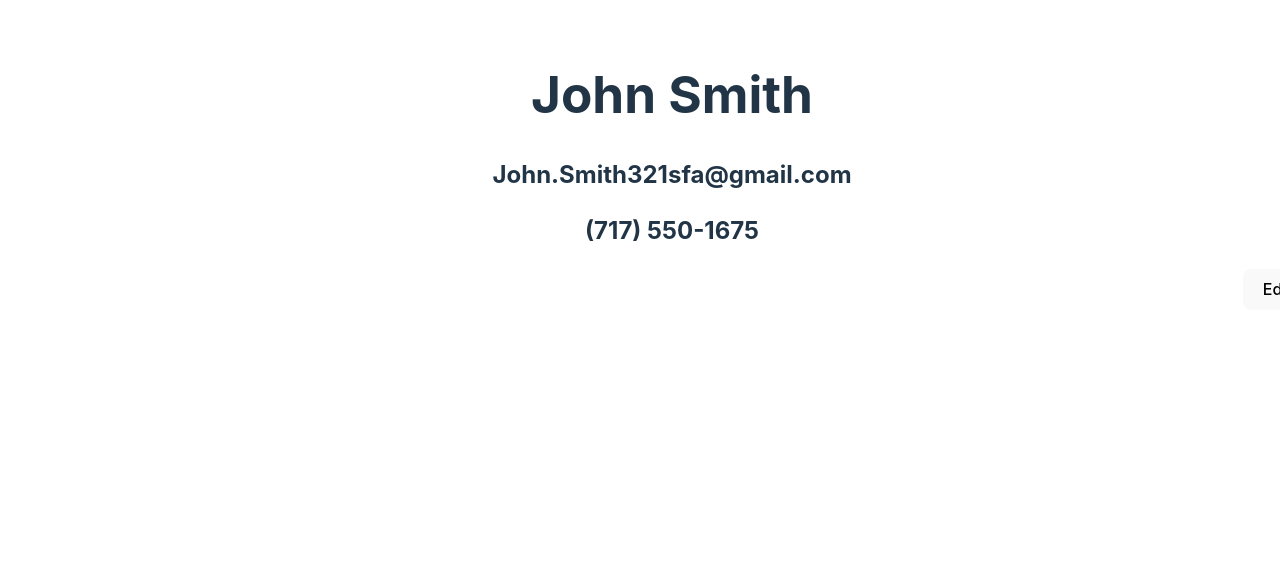
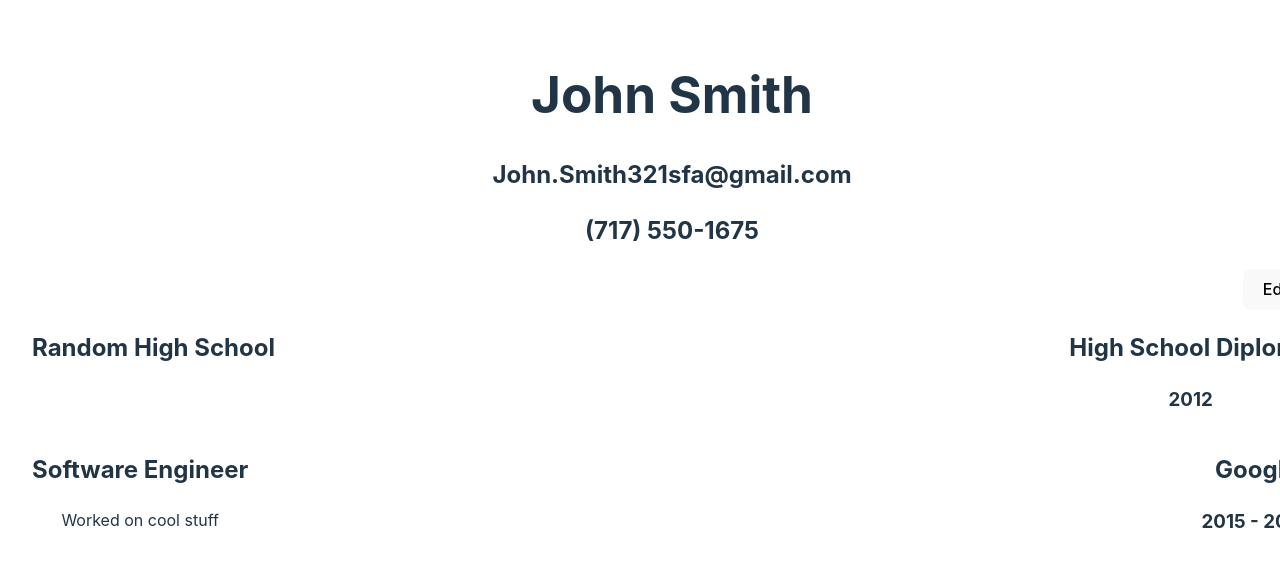
Before and after one commit to shannu1995/odin-project-cv-react, a React (Vite) app: page / in a window 1280 px wide. Shown: the top 566 px of the page. Built offline with nearby package versions, Linux system fonts and the light colour scheme.

Commit message:
Added rudimentaries of the other components and changed the title.

```diff
--- a/index.html
+++ b/index.html
@@ -4,7 +4,7 @@
     <meta charset="UTF-8" />
     <link rel="icon" type="image/svg+xml" href="/vite.svg" />
     <meta name="viewport" content="width=device-width, initial-scale=1.0" />
-    <title>Vite + React</title>
+    <title>CV Project</title>
   </head>
   <body>
     <div id="root" class="container"></div>
--- a/src/App.jsx
+++ b/src/App.jsx
@@ -3,11 +3,16 @@ import reactLogo from './assets/react.svg'
 import viteLogo from '/vite.svg'
 import './styles/App.css'
 import GeneralInfo from './components/GeneralInfo';
+import Education from './components/Education';
+import Experience from './components/Experience';
+
 function App() {
 
   return (
     <>
       <GeneralInfo/>
+      <Education/>
+      <Experience/>
     </>
   )
 }
--- /dev/null
+++ b/src/components/Education.jsx
@@ -0,0 +1,20 @@
+import { useState } from 'react'
+import '../styles/App.css'
+
+function Education({institution = "Random High School", diplomaName = "High School Diploma", year = 2012}){
+    const [education, setEducation] = useState({institution, diplomaName, year});
+    const [isEditing, setIsEditing] = useState(false);
+    return(
+        <div className='block'>
+            <div className='left-align'>
+                <h2>{education.institution}</h2>
+            </div>
+            <div className='right-align'>
+                <h2>{education.diplomaName}</h2>
+                <h3>{education.year}</h3>
+            </div>
+        </div>
+    );
+};
+
+export default Education;
--- /dev/null
+++ b/src/components/Experience.jsx
@@ -0,0 +1,21 @@
+import {useState} from 'react';
+import '../styles/App.css';
+
+function Experience({jobTitle = "Software Engineer", company = "Google", fromYear = 2015, toYear = 2020,
+    description = "Worked on cool stuff"}){
+    const [experience, setExperience] = useState({jobTitle, company, fromYear, toYear, description});
+    return (
+        <div className='block'>
+            <div className='left-align'>
+                <h2>{experience.jobTitle}</h2>
+                <p>{experience.description}</p>
+            </div>
+            <div className='right-align'>
+                <h2>{experience.company}</h2>
+                <h3>{experience.fromYear} - {experience.toYear}</h3>
+            </div>
+        </div>
+    );
+};
+
+export default Experience;
--- a/src/styles/App.css
+++ b/src/styles/App.css
@@ -60,9 +60,8 @@
   max-width: 1200px;
 }
 
-.wrapper {
-  display: flex;         /* Align children horizontally */
-  align-items: center;   /* Vertically center the items */
-  justify-content: center; /* Center horizontally within the wrapper (optional) */
-  gap: 1rem;             /* Adds spacing between the elements */
+.block {
+  display: flex;
+  justify-content: space-between;
+  width: 100%;
 }
```
